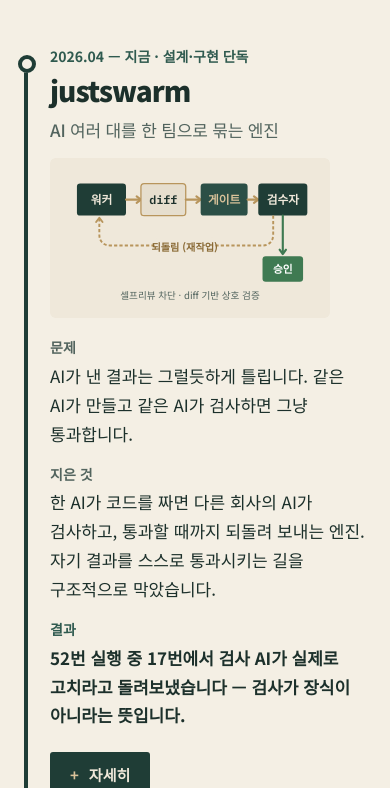
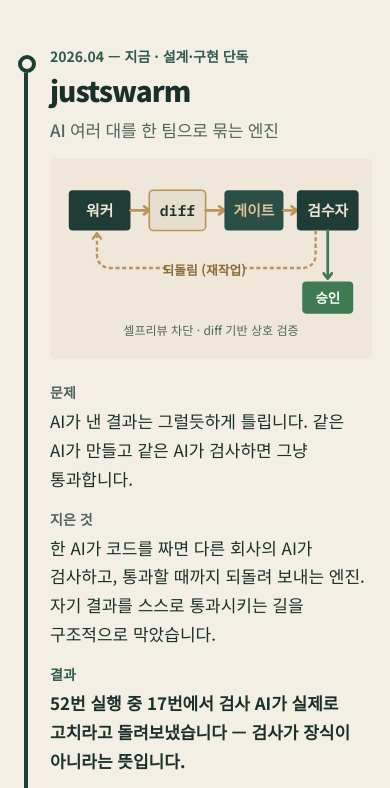
Before and after one commit to rmsals1745/portfolio, an Astro site: page / in a window 390 px wide. Shown: the part 1736-2524 px from the top of the page. Built offline with nearby package versions, Linux system fonts and the light colour scheme; Astro itself is replaced by a stand-in of ours.

Commit message:
style: 대표작 썸네일을 제목 아래 본문 폭으로 키움

```diff
--- a/src/pages/index.astro
+++ b/src/pages/index.astro
@@ -448,21 +448,22 @@ const mail = (subject: string) => `mailto:${EMAIL}?subject=${encodeURIComponent(
   .when { font-size: 14px; font-weight: 700; color: var(--accent); }
 
   /* 케이스 헤더 & 썸네일 레이아웃 */
+  /* 썸네일은 제목 아래 본문 폭 그대로 — 작게 두면 무엇인지 안 보인다(사장 2026-09-25 「인생딸깍 뭔지 보여주자」) */
   .case-header {
     display: flex;
-    justify-content: space-between;
-    align-items: flex-start;
-    gap: 28px;
-    margin-bottom: 18px;
+    flex-direction: column;
+    align-items: stretch;
+    gap: 18px;
+    margin-bottom: 22px;
   }
   .case-meta { flex: 1 1 auto; }
   .case h3 { font-size: clamp(28px, 3vw, 40px); line-height: 1.12; font-weight: 900; letter-spacing: -.035em; margin: 6px 0 0; }
   .case h3 small { display: block; font-size: 17px; font-weight: 500; letter-spacing: -.01em; color: var(--ink-dim); margin-top: 10px; line-height: 1.5; }
 
   .case-thumb {
-    flex: 0 0 200px;
-    width: 200px;
-    height: 125px;
+    width: 100%;
+    max-width: 640px;
+    aspect-ratio: 16 / 10;
     border-radius: 6px;
     overflow: hidden;
     background: #efe8da;
@@ -559,10 +560,8 @@ const mail = (subject: string) => `mailto:${EMAIL}?subject=${encodeURIComponent(
       gap: 16px;
     }
     .case-thumb {
-      flex: none;
       width: 100%;
-      max-width: 280px;
-      height: 160px;
+      max-width: none;
     }
     .beat { grid-template-columns: 1fr; gap: 2px; }
     .beat b { padding-top: 0; }
```
